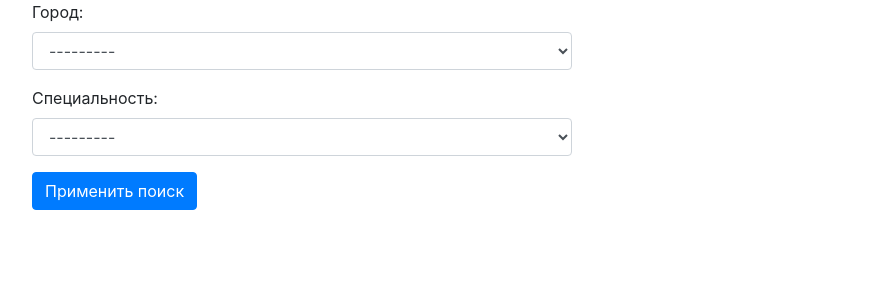
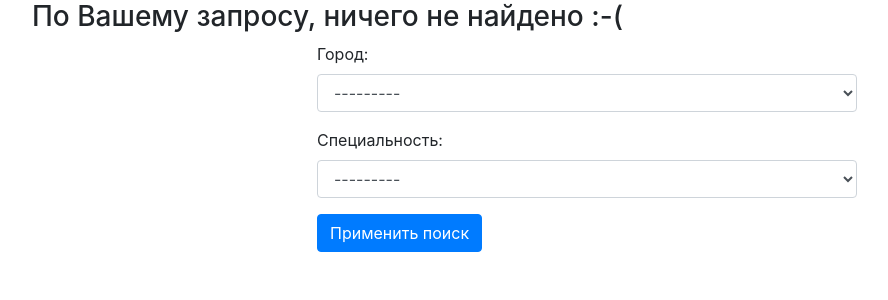
Before and after one commit to ArtemShilov/ScrapWork, a Django app: page /home/ in a window 1280 px wide. Shown: the part 56-356 px from the top of the page, without its empty margins (53-941 px from the left). Run offline with Django 4.2, Linux system fonts and the light colour scheme; tables that the repository leaves empty hold one stand-in row (values such as "Sample post").

Commit message:
add message in frontend

```diff
--- a/templates/home.html
+++ b/templates/home.html
@@ -11,9 +11,12 @@
                 <p>{{ obj.city.name }} | {{ obj.language.name }} | <small>{{ obj.timestamp|date:"d-m-Y" }}</small></p>
             </div>
         </div>
+        {% empty %}
+        <h3>По Вашему запросу, ничeго не найдено :-( </h3>
     {% endfor %}
+
 <div class="row">
-    <div class="col-md-6">
+    <div class="col-md-6 mx-auto">
         <form method="GET" action="">
             <div class="form-group">
                   {{ form.as_p }}
```
